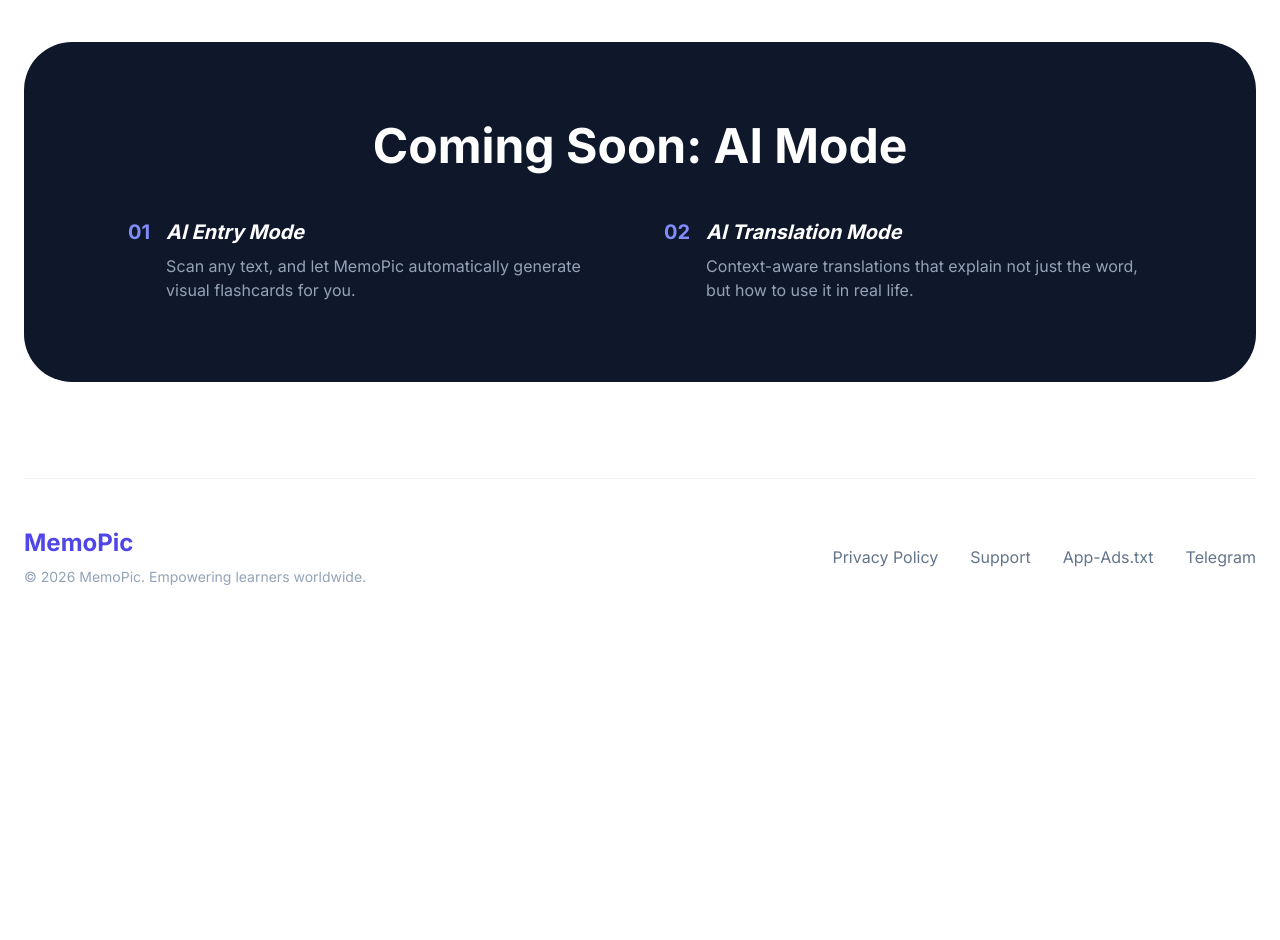
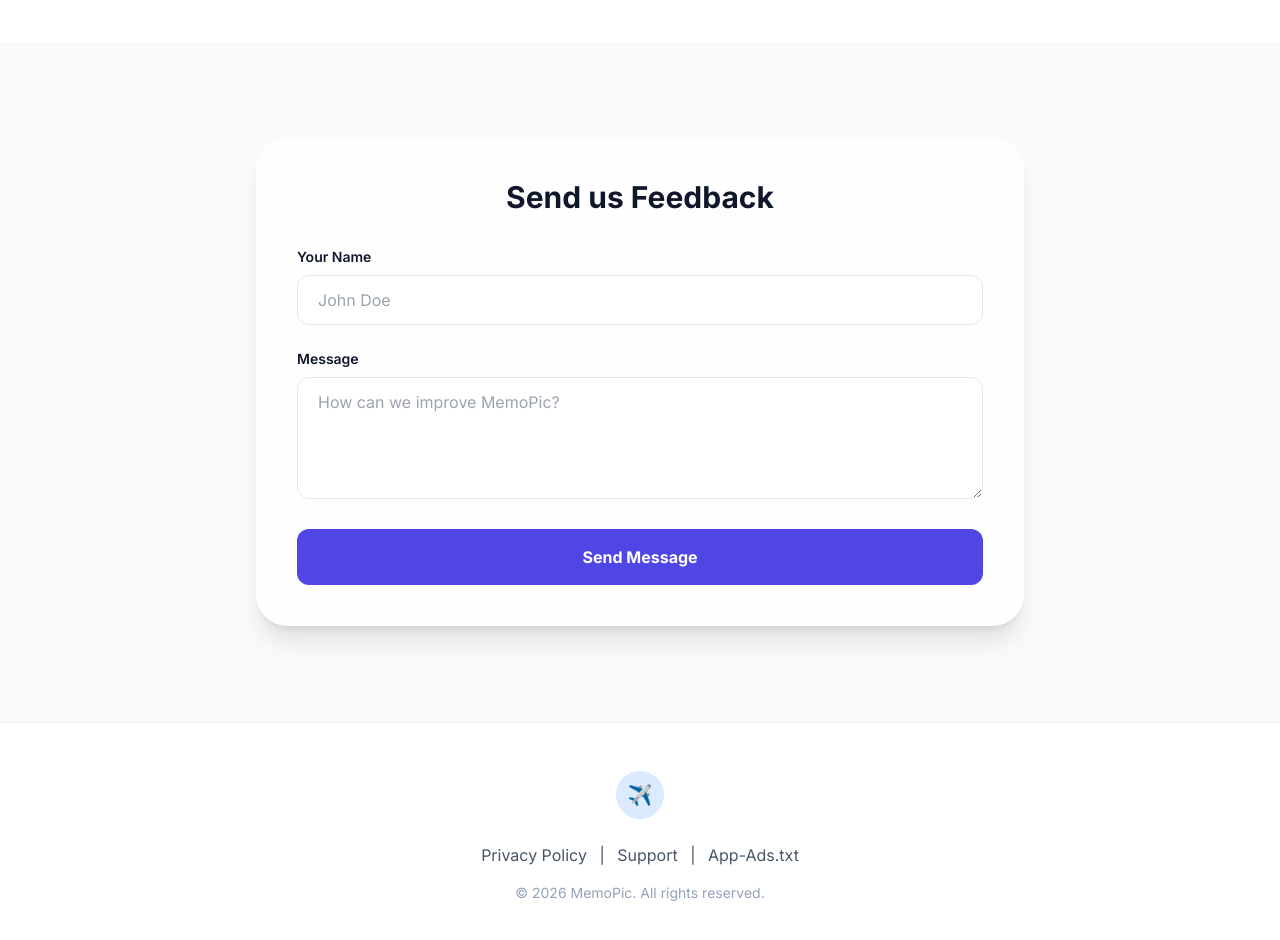
Before and after one commit to BRR-zaytun77/brr-zaytun77.github.io, a plain HTML site: page index.html in a window 1280 px wide. Shown: the part 1240-2180 px from the top of the page. Before the commit the page ends 1875 px from the top, so only its background shows below. Drawn offline with nearby package versions, Linux system fonts and the light colour scheme.

Commit message:
Implement feedback form with Telegram integration
Added a feedback section with a form to collect user input and integrated Telegram bot for message sending.

```diff
--- a/index.html
+++ b/index.html
@@ -6,6 +6,10 @@
     <meta http-equiv="X-UA-Compatible" content="IE=edge">
 
     <title>MemoPic - Master Languages Visually with AI Flashcards</title>
+
+    <link rel="icon" type="image/png" href="https://brr-zaytun77.github.io/memopic/og-image.png">
+    <link rel="apple-touch-icon" href="https://brr-zaytun77.github.io/memopic/og-image.png">
+
     <meta name="title" content="MemoPic - Visual Language Learning & AI Flashcards">
     <meta name="description" content="Accelerate your language learning with MemoPic. Use visual associations, smart quiz modes, and AI-powered translation to master vocabulary 3x faster.">
     <meta name="keywords" content="language learning app, visual flashcards, AI vocabulary builder, MemoPic, learn English visually, smart repetition, language quiz">
@@ -61,8 +65,8 @@
             </a>
             <div class="hidden md:flex gap-8 font-semibold text-slate-600">
                 <a href="#features" class="hover:text-indigo-600 transition">Features</a>
-                <a href="#how-it-works" class="hover:text-indigo-600 transition">How it Works</a>
-                <a href="https://t.me/inquiryuz" class="hover:text-indigo-600 transition">Community</a>
+                <a href="#contact" class="hover:text-indigo-600 transition">Feedback</a>
+                <a href="https://t.me/inquiryuz" target="_blank" class="hover:text-indigo-600 transition">Community</a>
             </div>
             <a href="#download" class="bg-indigo-600 text-white px-6 py-2.5 rounded-full font-bold hover:bg-indigo-700 transition shadow-lg shadow-indigo-200">
                 Download
@@ -130,44 +134,77 @@
         </div>
     </section>
 
-    <section class="py-20 px-6 bg-slate-900 text-white rounded-[3rem] mx-6">
-        <div class="max-w-5xl mx-auto text-center">
-            <h2 class="text-3xl md:text-5xl font-bold mb-12">Coming Soon: AI Mode</h2>
-            <div class="grid md:grid-cols-2 gap-12 text-left">
-                <div class="flex gap-4">
-                    <div class="text-indigo-400 font-bold text-xl">01</div>
-                    <div>
-                        <h4 class="font-bold text-xl mb-2 italic">AI Entry Mode</h4>
-                        <p class="text-slate-400">Scan any text, and let MemoPic automatically generate visual flashcards for you.</p>
-                    </div>
+    <section id="contact" class="py-24 px-6 bg-slate-50">
+        <div class="max-w-3xl mx-auto glass p-10 rounded-[2rem] shadow-xl">
+            <h2 class="text-3xl font-bold text-center mb-8">Send us Feedback</h2>
+            <form id="feedbackForm" class="space-y-6">
+                <div>
+                    <label class="block text-sm font-semibold mb-2">Your Name</label>
+                    <input type="text" id="name" class="w-full px-5 py-3 rounded-xl border border-slate-200 focus:ring-2 focus:ring-indigo-500 outline-none transition" placeholder="John Doe" required>
                 </div>
-                <div class="flex gap-4">
-                    <div class="text-indigo-400 font-bold text-xl">02</div>
-                    <div>
-                        <h4 class="font-bold text-xl mb-2 italic">AI Translation Mode</h4>
-                        <p class="text-slate-400">Context-aware translations that explain not just the word, but how to use it in real life.</p>
-                    </div>
+                <div>
+                    <label class="block text-sm font-semibold mb-2">Message</label>
+                    <textarea id="message" rows="4" class="w-full px-5 py-3 rounded-xl border border-slate-200 focus:ring-2 focus:ring-indigo-500 outline-none transition" placeholder="How can we improve MemoPic?" required></textarea>
                 </div>
-            </div>
+                <button type="submit" id="submitBtn" class="w-full bg-indigo-600 text-white font-bold py-4 rounded-xl hover:bg-indigo-700 transition">
+                    Send Message
+                </button>
+            </form>
         </div>
     </section>
 
-    <footer class="pt-24 pb-12 px-6">
-        <div class="max-w-7xl mx-auto border-t border-slate-100 pt-12">
-            <div class="flex flex-col md:flex-row justify-between items-center gap-8">
-                <div>
-                    <a href="#" class="text-2xl font-bold text-indigo-600 mb-2 block text-center md:text-left">MemoPic</a>
-                    <p class="text-slate-400 text-sm">&copy; 2026 MemoPic. Empowering learners worldwide.</p>
-                </div>
-                <nav class="flex flex-wrap justify-center gap-8 font-medium text-slate-500">
-                    <a href="privacy-policy.html" class="hover:text-indigo-600 transition">Privacy Policy</a>
-                    <a href="mailto:appnews.uz@gmail.com" class="hover:text-indigo-600 transition">Support</a>
-                    <a href="app-ads.txt" class="hover:text-indigo-600 transition">App-Ads.txt</a>
-                    <a href="https://t.me/inquiryuz" class="hover:text-indigo-600 transition">Telegram</a>
-                </nav>
-            </div>
+    <footer class="py-12 text-center border-t border-slate-100">
+        <div class="flex justify-center gap-6 mb-6">
+            <a href="https://t.me/inquiryuz" target="_blank" class="w-12 h-12 bg-blue-100 text-blue-600 flex items-center justify-center rounded-full hover:bg-blue-600 hover:text-white transition">
+                <span class="text-xl">✈️</span>
+            </a>
         </div>
+        <p class="text-slate-600 mb-4 font-medium">
+            <a href="privacy-policy.html" class="hover:text-indigo-600 mx-2">Privacy Policy</a> |
+            <a href="mailto:appnews.uz@gmail.com" class="hover:text-indigo-600 mx-2">Support</a> |
+            <a href="https://brr-zaytun77.github.io/app-ads.txt" class="hover:text-indigo-600 mx-2">App-Ads.txt</a>
+        </p>
+        <p class="text-slate-400 text-sm">&copy; 2026 MemoPic. All rights reserved.</p>
     </footer>
+
+    <script>
+        // Telegram Bot Integration
+        document.getElementById('feedbackForm').addEventListener('submit', function(e) {
+            e.preventDefault();
+
+            const name = document.getElementById('name').value;
+            const msg = document.getElementById('message').value;
+            const btn = document.getElementById('submitBtn');
+
+            // MA'LUMOTLARNI TO'LDIRING:
+            const token = "YOUR_BOT_TOKEN";
+            const chat_id = "YOUR_CHAT_ID";
+
+            const text = `🚀 *MemoPic Feedback*\n\n*From:* ${name}\n*Message:* ${msg}`;
+            const url = `https://api.telegram.org/bot${token}/sendMessage?chat_id=${chat_id}&text=${encodeURIComponent(text)}&parse_mode=Markdown`;
+
+            btn.innerText = "Sending...";
+            btn.disabled = true;
+
+            fetch(url)
+                .then(response => {
+                    if(response.ok) {
+                        alert("Xabar yuborildi! Rahmat.");
+                        document.getElementById('feedbackForm').reset();
+                    } else {
+                        alert("Xatolik yuz berdi. Iltimos, keyinroq qayta urunib ko'ring.");
+                    }
+                })
+                .catch(error => {
+                    console.error('Error:', error);
+                    alert("Telegramga bog'lanishda xatolik.");
+                })
+                .finally(() => {
+                    btn.innerText = "Send Message";
+                    btn.disabled = false;
+                });
+        });
+    </script>
 
 </body>
 </html>
```
